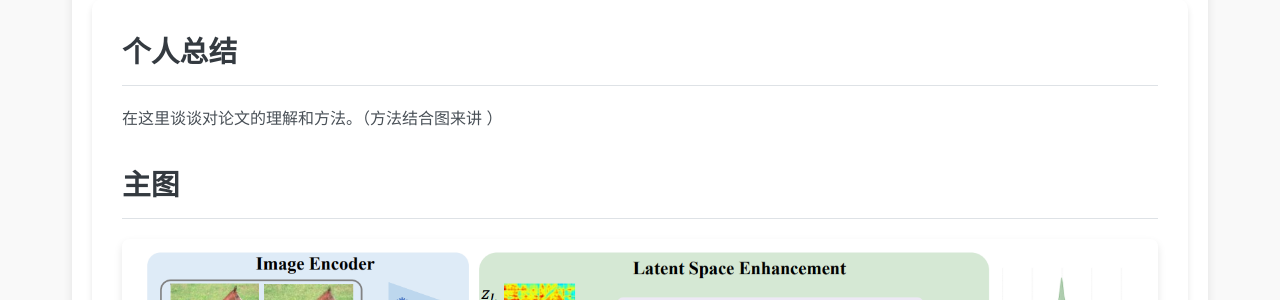
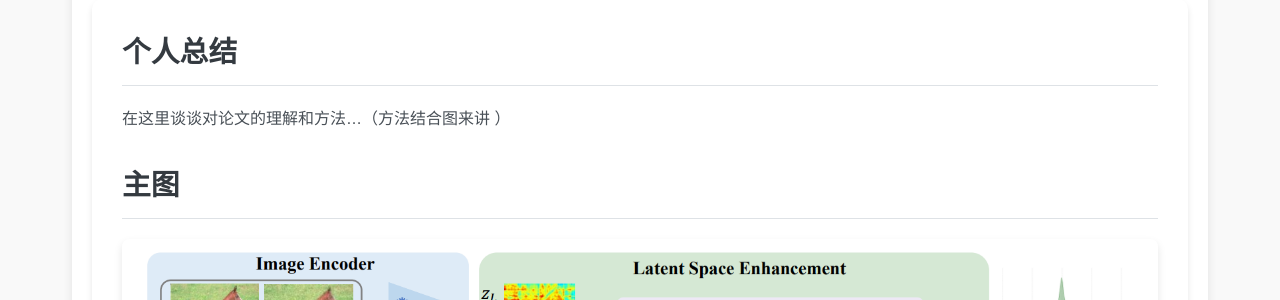
Before and after one commit to yykoyishi/ahu-vrvision-seminar, a Jekyll site: the page built from _posts/2025-03-26-3-pyj.md, in a window 1280 px wide. Shown: the part 474-774 px from the top of the page. Built offline with Jekyll 4.4.1, drawn with Linux system fonts in a browser that asks for light colours.

Commit message:
Update 2025-03-26-3-pyj.md

```diff
--- a/_posts/2025-03-26-3-pyj.md
+++ b/_posts/2025-03-26-3-pyj.md
@@ -12,4 +12,4 @@ categories: paper
 
 ## 个人总结
 
-在这里谈谈对论文的理解和方法。（方法结合图来讲 ）
+在这里谈谈对论文的理解和方法...（方法结合图来讲 ）
```
